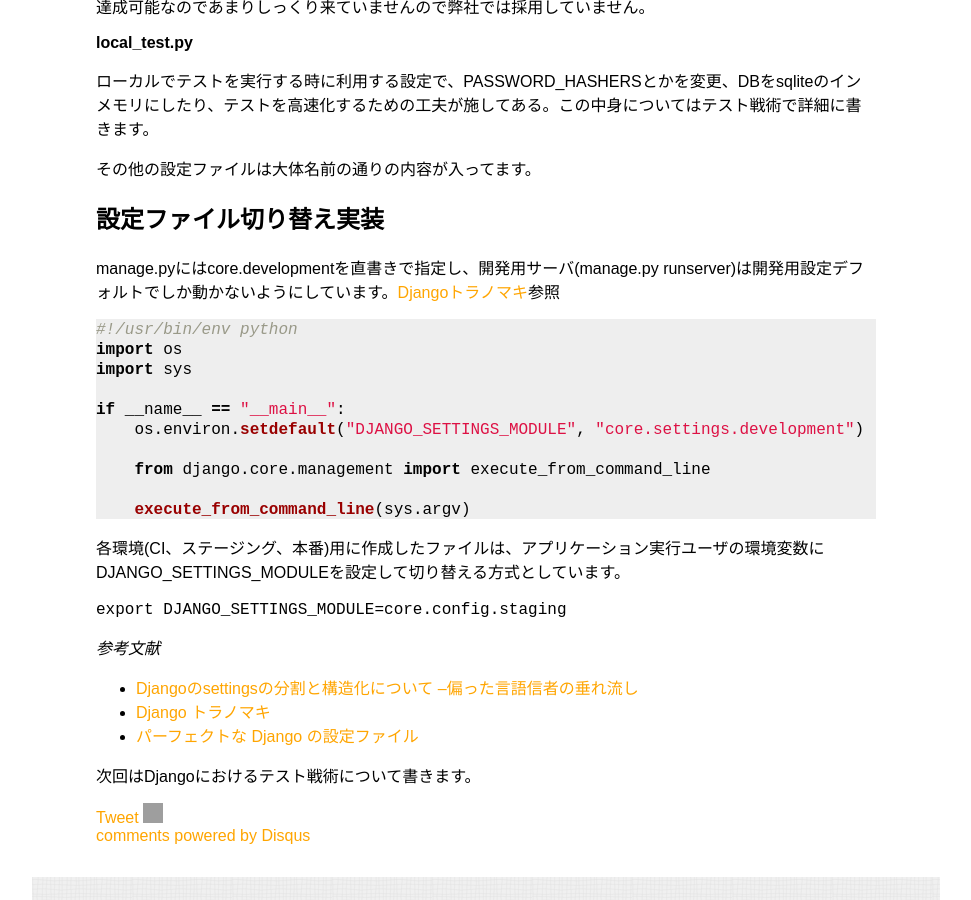
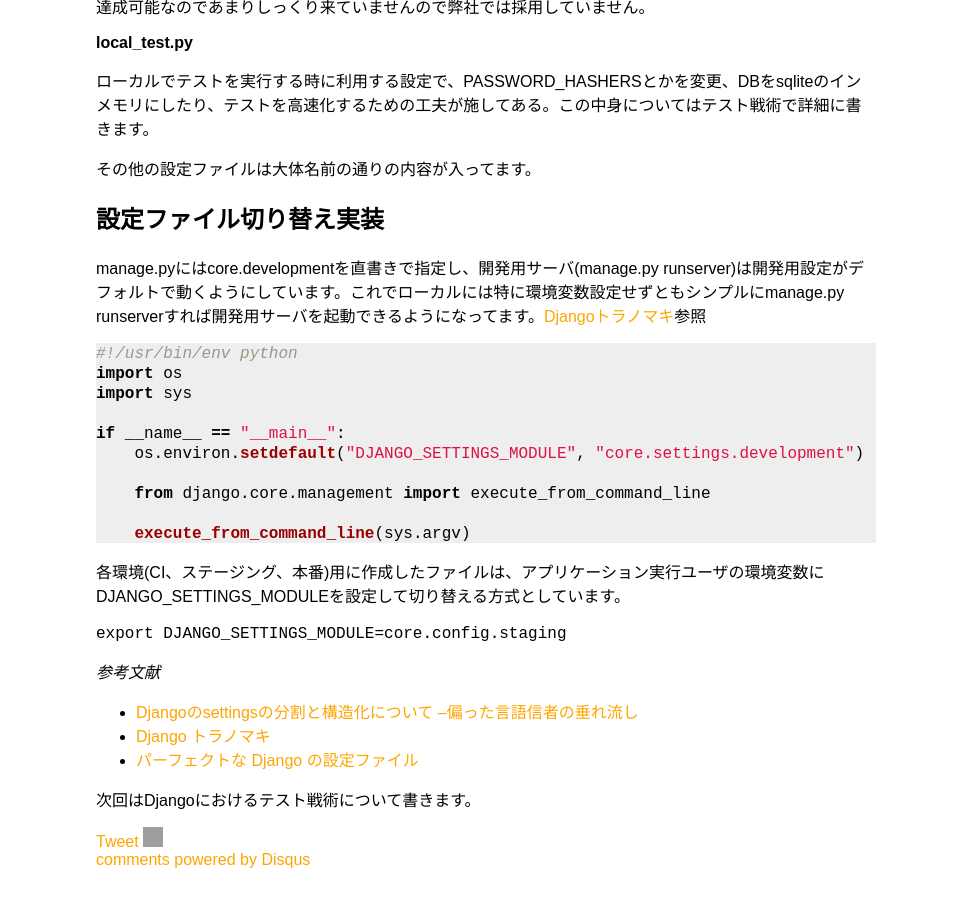
Before and after one commit to achiku/achiku.github.io, a Jekyll site: the page built from _posts/2014-04-01-road-to-django-best-practice.md, in a window 1280 px wide and 900 px high, scrolled down 5177 px. Shown: the whole window, without its empty margins (154-1125 px from the left). Built offline with Jekyll 4.4.1, drawn with Linux system fonts in a browser that asks for light colours; comment, search, counter and statistics services are not loaded; grey boxes are pictures that could not be loaded.

Commit message:
manage.py部分説明修正

```diff
--- a/_posts/2014-04-01-road-to-django-best-practice.md
+++ b/_posts/2014-04-01-road-to-django-best-practice.md
@@ -235,7 +235,7 @@ local.sample.py内には特に何も設定されておらず、以下のよう
 設定ファイル切り替え実装
 ------------------------
 
-manage.pyにはcore.developmentを直書きで指定し、開発用サーバ(manage.py runserver)は開発用設定デフォルトでしか動かないようにしています。[Djangoトラノマキ](https://gist.github.com/voluntas/6855579)参照
+manage.pyにはcore.developmentを直書きで指定し、開発用サーバ(manage.py runserver)は開発用設定がデフォルトで動くようにしています。これでローカルには特に環境変数設定せずともシンプルにmanage.py runserverすれば開発用サーバを起動できるようになってます。[Djangoトラノマキ](https://gist.github.com/voluntas/6855579)参照
 
 
 {% highlight python %}
```
Also changed, not shown: 2 other files.
